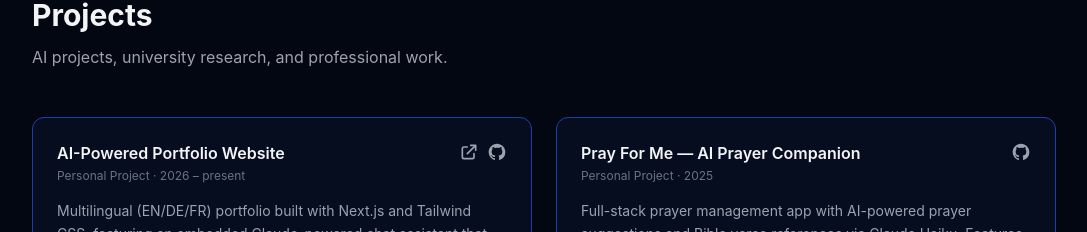
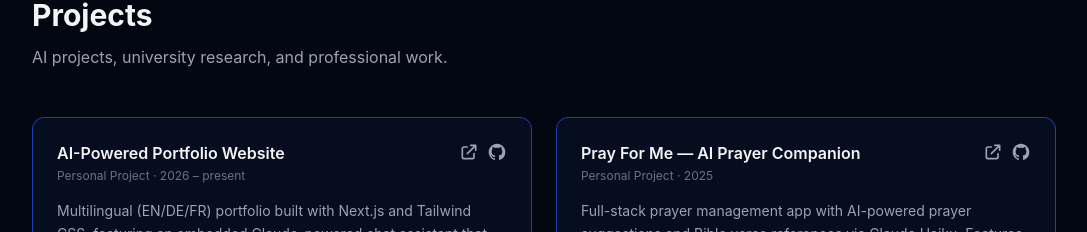
Before and after one commit to Arthuro1/portfolio, a Next.js app: page / in a window 1280 px wide. Shown: the part 2043-2275 px from the top of the page, without its empty margins (96-1183 px from the left). Built offline with nearby package versions, Linux system fonts and the light colour scheme.

Commit message:
feat: add live URL for Pray For Me project

```diff
--- a/components/Projects.tsx
+++ b/components/Projects.tsx
@@ -15,7 +15,7 @@
 
 const highlights = [true, true, true, false, false, false, false, false];
 const githubLinks = ["https://github.com/Arthuro1/portfolio", "https://github.com/Arthuro1/pray-for-me", "https://github.com/Arthuro1/knowledge-graph-rag", "", "", "https://github.com/Arthuro1/Courses_Recommender", "", "https://github.com/Arthuro1/AWT_Project"];
-const liveLinks = ["https://portfolio-blush-rho-65.vercel.app/", "", "", "", "", "", "", ""];
+const liveLinks = ["https://portfolio-blush-rho-65.vercel.app/", "https://pray-for-me-sage.vercel.app/", "", "", "", "", "", ""];
 
 export default function Projects() {
   const { t } = useLanguage();
```
